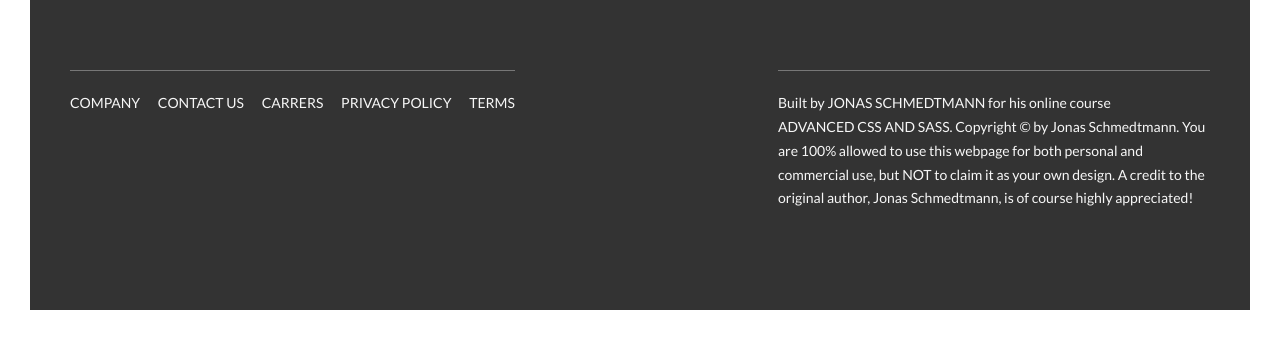
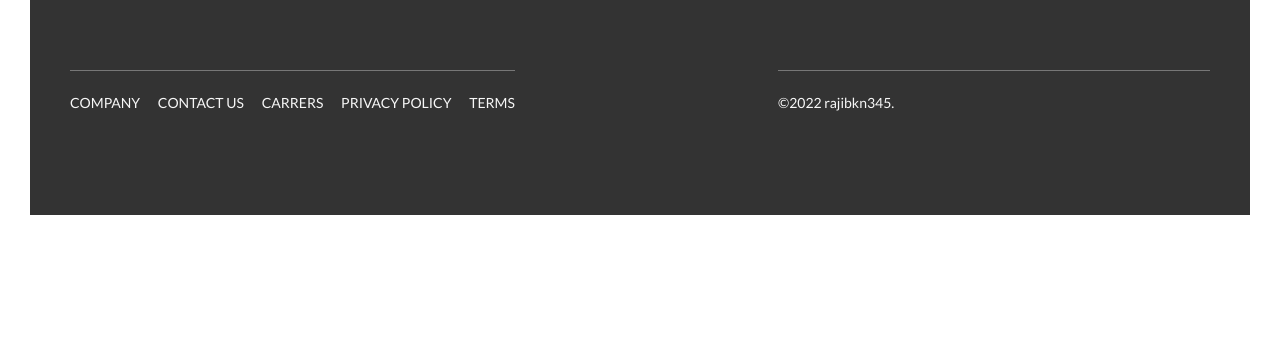
Before and after one commit to rajibkn345/natours, a website: page index.html in a window 1280 px wide. Shown: the part 5815-6155 px from the top of the page. After the commit the page ends 6060 px from the top, so only its background shows below. Drawn offline with Linux system fonts and the light colour scheme.

Commit message:
adding some content in  footer section

```diff
--- a/index.html
+++ b/index.html
@@ -389,13 +389,7 @@
                 </div>
             </div>
             <div class="col-1-of-2">
-                <p class="footer__copyright">
-                    Built by <a href="#" class="footer__link">Jonas Schmedtmann</a> for his online course <a href="#"
-                        class="footer__link">Advanced CSS and Sass</a>.
-                    Copyright &copy; by Jonas Schmedtmann. You are 100% allowed to use this webpage for both personal
-                    and commercial use, but NOT to claim it as your own design. A credit to the original author, Jonas
-                    Schmedtmann, is of course highly appreciated!
-                </p>
+                <p class="footer__copyright">&#169;2022 rajibkn345.</p>
             </div>
         </div>
     </footer>
```
